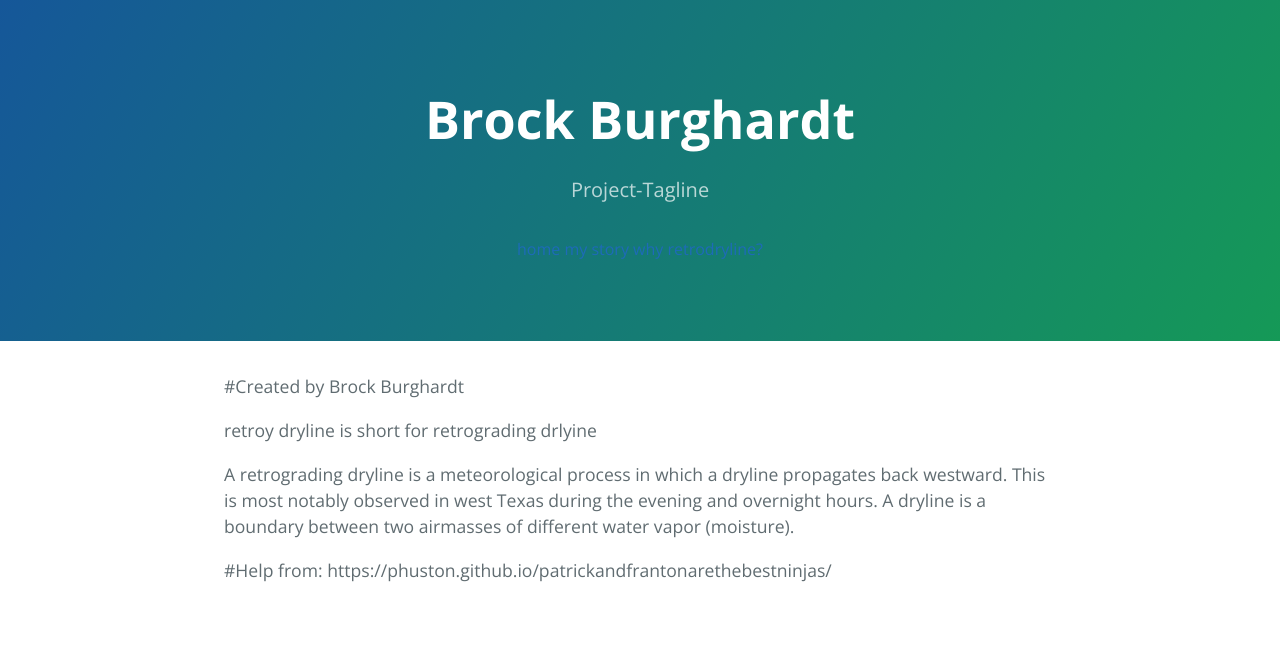
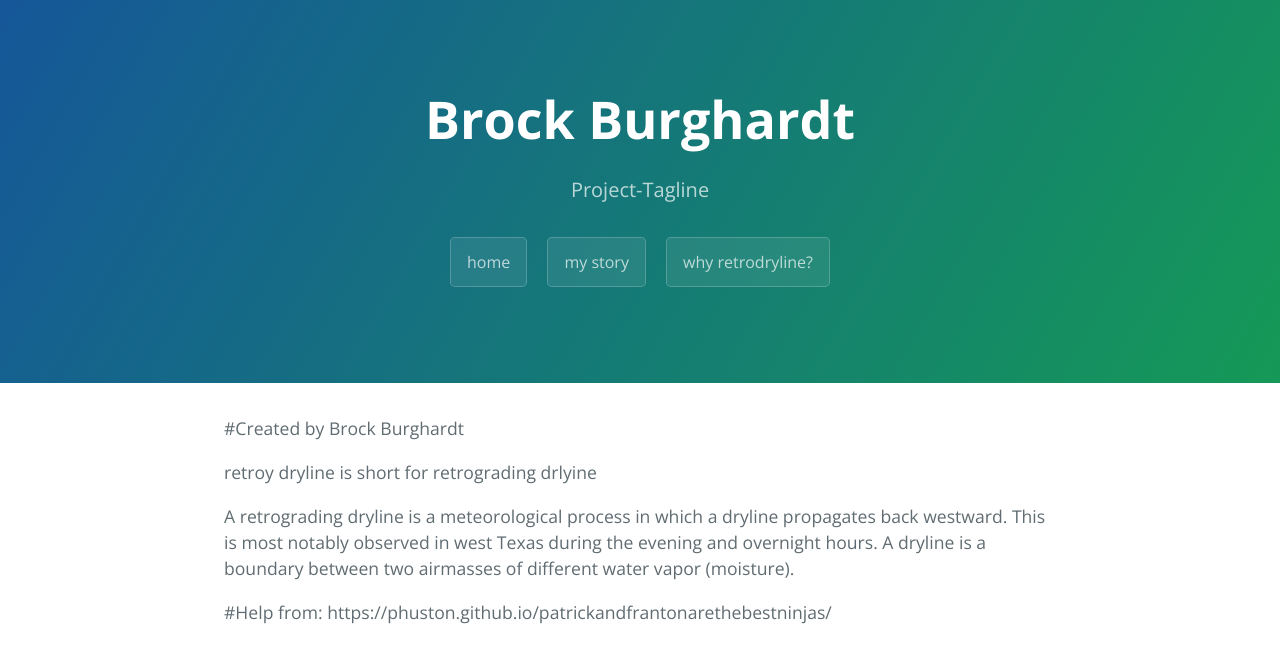
Before and after one commit to retrodryline-zz/retrodryline.github.io, a Jekyll site: the page built from retro.md, in a window 1280 px wide. Shown: the top 663 px of the page. Built offline with Jekyll 4.4.1, drawn with Linux system fonts in a browser that asks for light colours.

Commit message:
Update template.html

```diff
--- a/_layouts/template.html
+++ b/_layouts/template.html
@@ -14,7 +14,7 @@
       <h1 class="project-name">Brock Burghardt</h1>
       <h2 class="project-tagline">Project-Tagline</h2>
       {% for page in site.pages %}
-        <a href= {{ page.filename }} class="dropbtn">{{ page.title }}</a>
+        <a href= {{ page.filename }} class="btn">{{ page.title }}</a>
       {% endfor %}
 
     </section>
```
